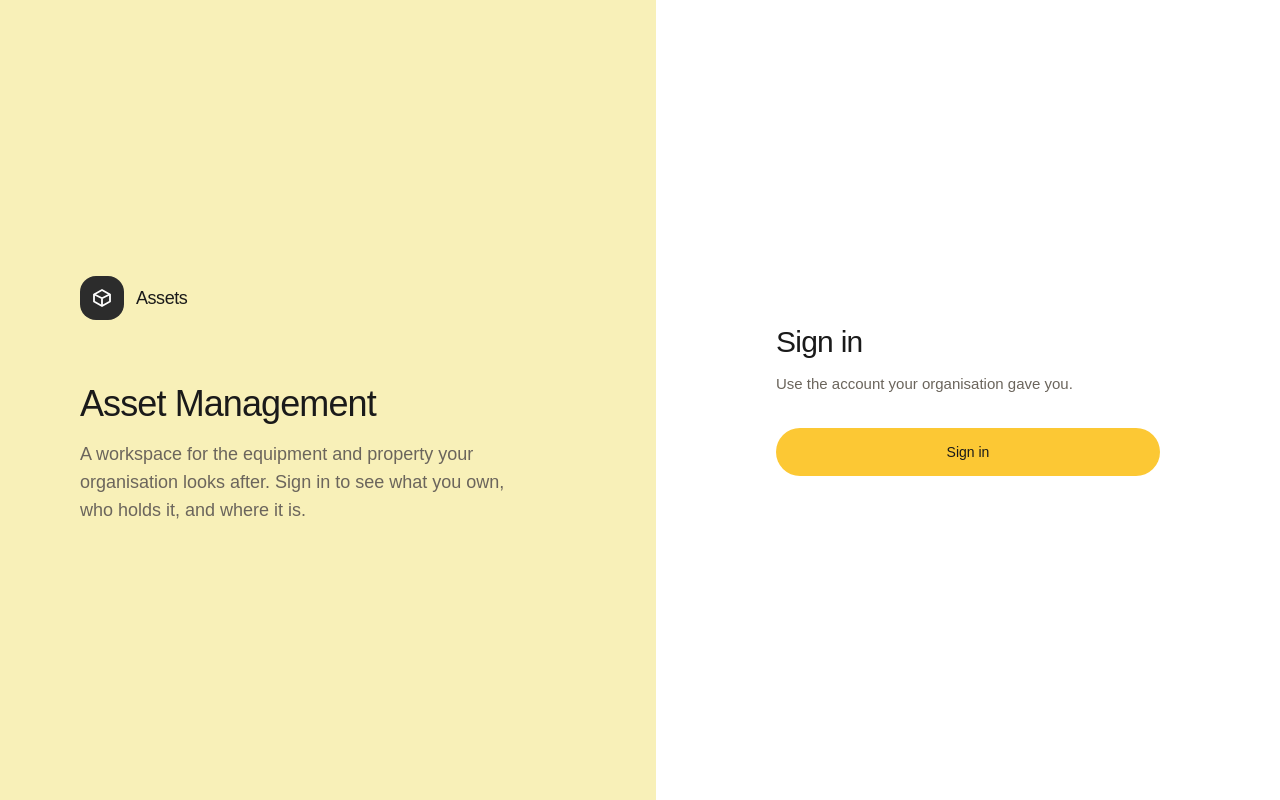
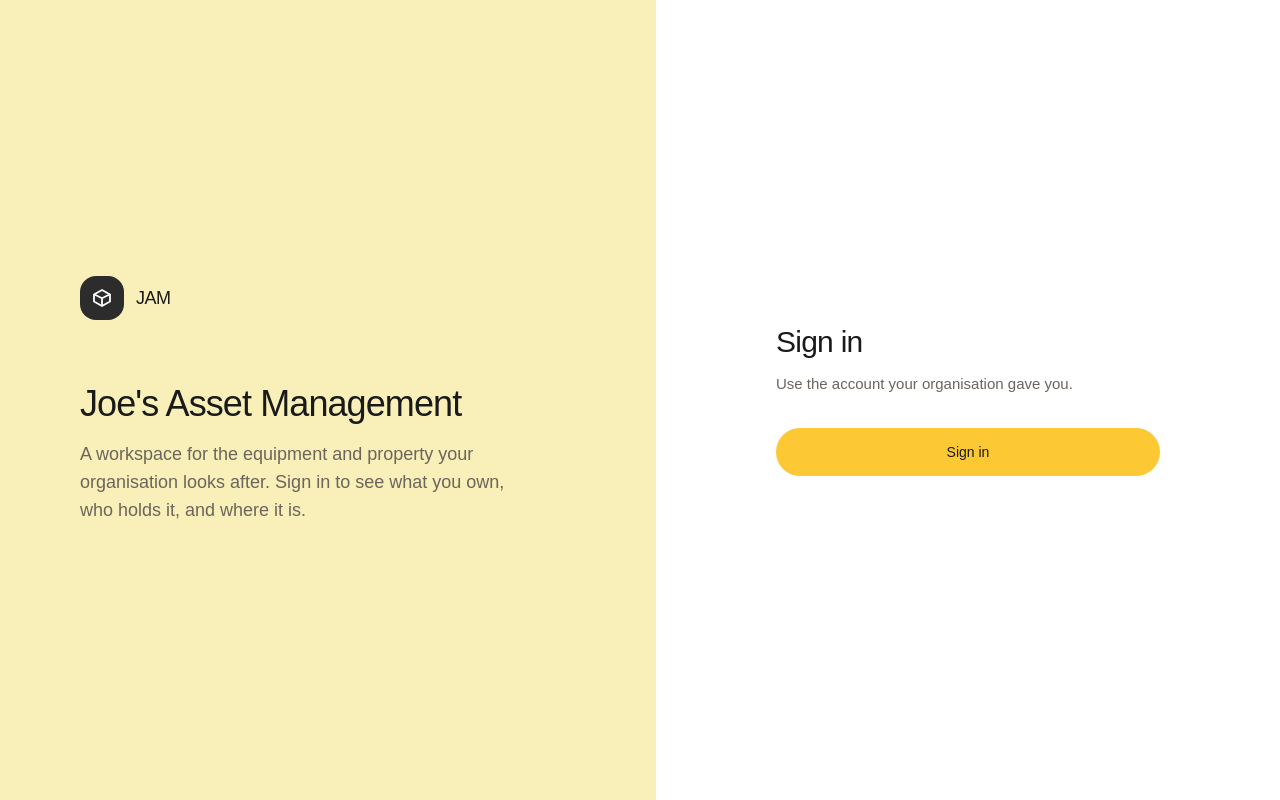
Before and after one commit to naaman10/assetManagementApp, a Next.js app: page /sign-in in a window 1280 px wide. Built offline with nearby package versions, Linux system fonts and the light colour scheme; a web font is replaced by a local one.

Commit message:
Update branding in SignInPage and Logo components to reflect new name "Joe's Asset Management" and abbreviation "JAM".

```diff
--- a/src/app/sign-in/page.tsx
+++ b/src/app/sign-in/page.tsx
@@ -30,7 +30,7 @@ export default async function SignInPage({
         <Logo />
         <div className="max-w-md">
           <h1 className="text-4xl font-medium tracking-tight">
-            Asset Management
+            Joe's Asset Management
           </h1>
           <p className="mt-4 text-lg leading-7 text-muted">
             A workspace for the equipment and property your organisation looks
--- a/src/components/logo.tsx
+++ b/src/components/logo.tsx
@@ -22,7 +22,7 @@ export function Logo() {
           />
         </svg>
       </span>
-      <span className="text-lg font-medium tracking-tight">Assets</span>
+      <span className="text-lg font-medium tracking-tight">JAM</span>
     </div>
   );
 }
```
